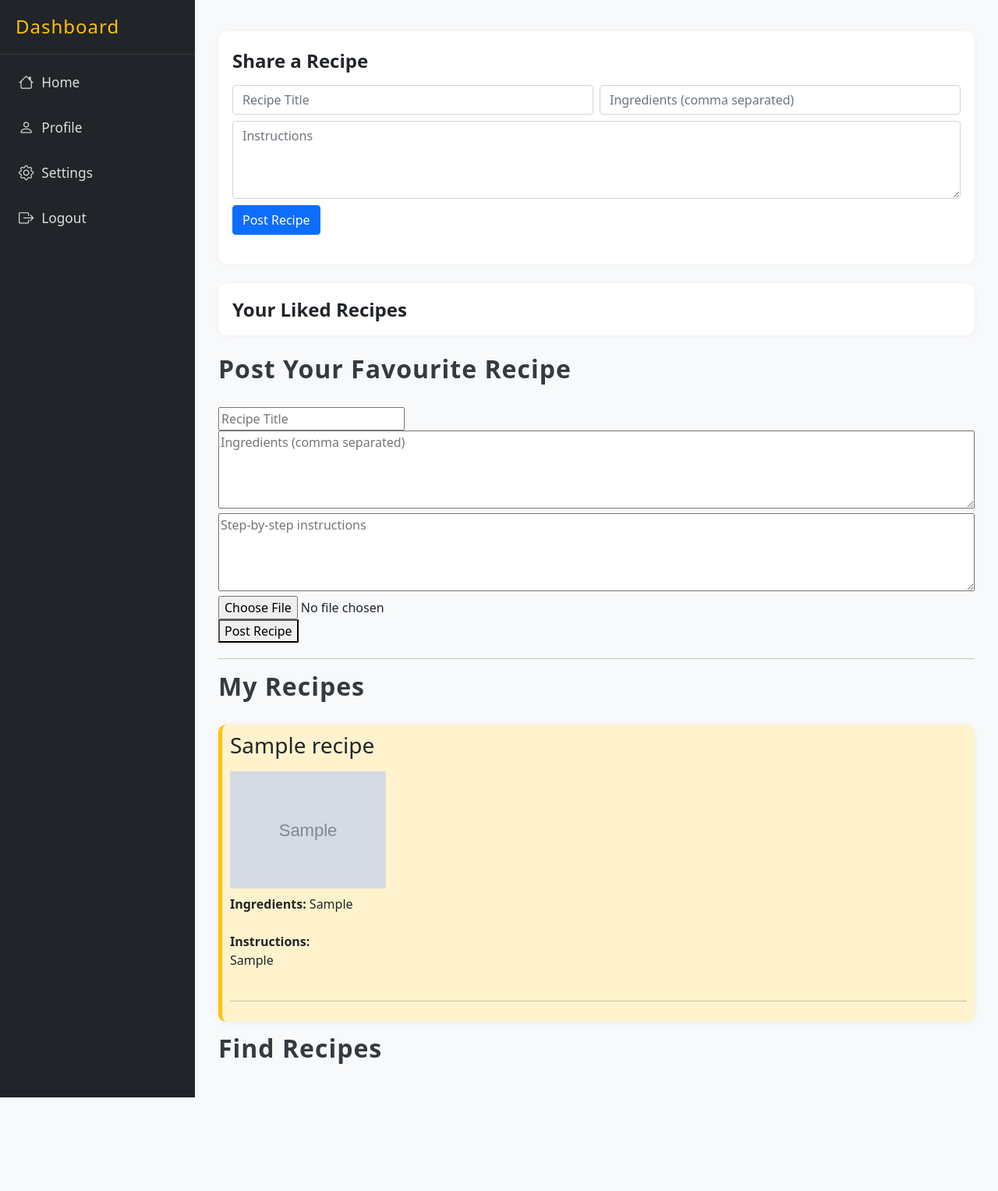
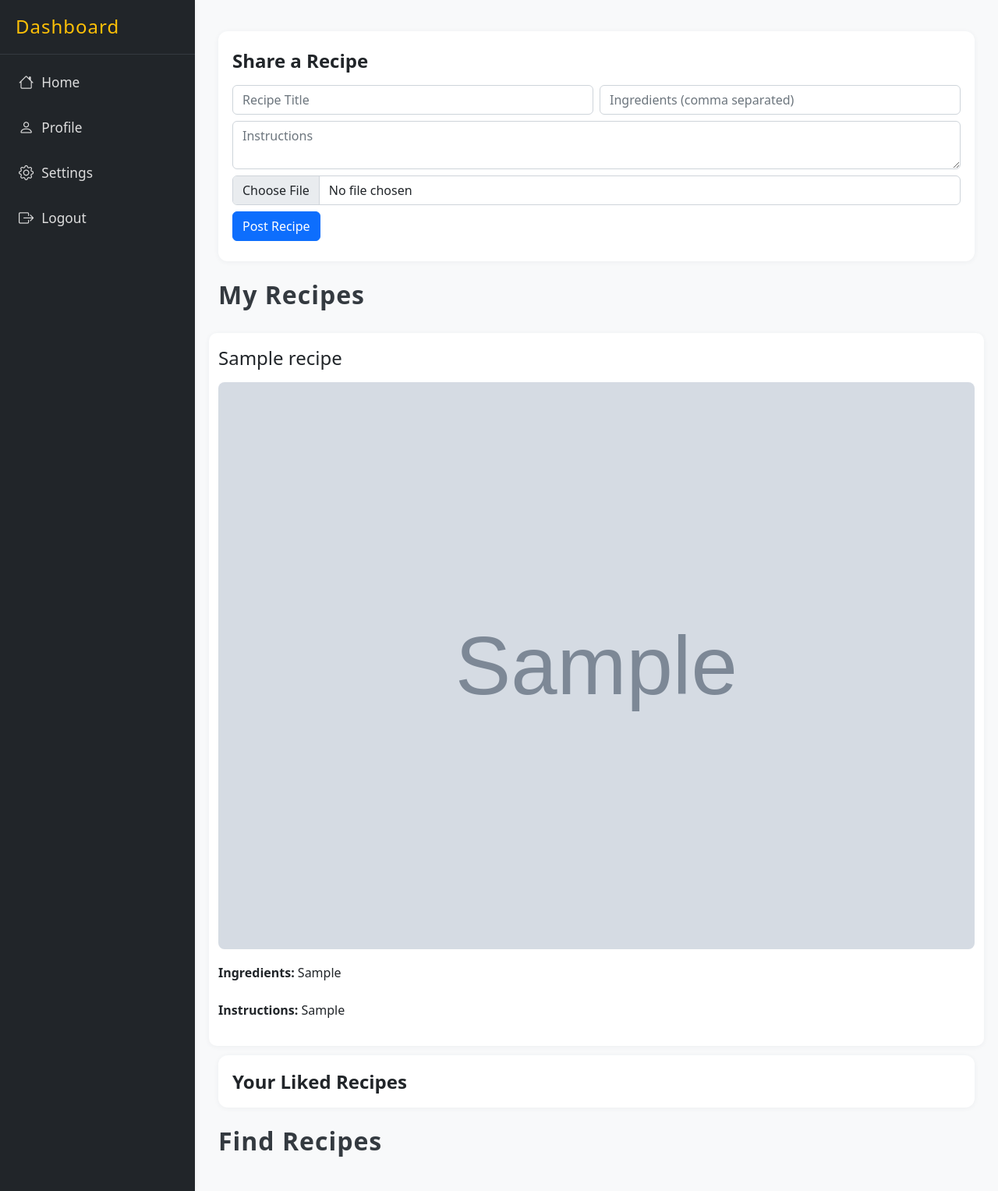
Before and after one commit to marvin101/bite-food, a PHP site: page /dashboard.php in a window 1280 px wide. Shown: the whole page at 78% size. Before the commit the page ends 1407 px from the top, so only its background shows below. Run offline with PHP 8.4, Linux system fonts and the light colour scheme; the visitor is signed in with stand-in values (Sample User, id 1); tables that the repository leaves empty or names only in its code hold one stand-in row (values such as "Sample post"); grey boxes marked "Sample" are stand-in pictures.

Commit message:
dashboard fixed

```diff
--- a/add_recipe.php
+++ b/add_recipe.php
@@ -29,7 +29,7 @@ $stmt = $conn->prepare("INSERT INTO recipes (user_id, title, ingredients, instru
 $stmt->bind_param("issss", $_SESSION['user_id'], $title, $ingredients, $instructions, $image_url);
 
 if ($stmt->execute()) {
-    header("Location: dashboard.html");
+    header("Location: dashboard.php");
 } else {
     echo "Error: " . $stmt->error;
 }
--- a/dashboard.css
+++ b/dashboard.css
@@ -1,4 +1,10 @@
-/* Sidebar styling */
+body {
+    font-family: 'Segoe UI', Tahoma, Geneva, Verdana, sans-serif;
+    background-color: #f8f9fa;
+    margin: 0;
+    padding: 0;
+}
+
 .sidebar {
     width: 250px;
     background: #212529;
@@ -13,11 +19,23 @@
 
 .sidebar-header {
     display: flex;
-    align-items: center;
-    justify-content: space-between;
+    flex-direction: column;
+    align-items: flex-start;
+    justify-content: flex-start;
     padding: 0 20px 20px 20px;
     border-bottom: 1px solid #343a40;
     margin-bottom: 10px;
+    gap: 8px;
+}
+
+.logo-link img {
+    height: 32px !important;
+    width: auto !important;
+    border-radius: 8px;
+    box-shadow: 0 2px 8px rgba(56, 169, 219, 0.10);
+    margin-bottom: 4px;
+    transition: box-shadow 0.2s;
+    object-fit: contain;
 }
 
 .sidebar h3 {
@@ -71,7 +89,6 @@
     padding: 6px 10px;
 }
 
-/* Always show on small screens, hide on large screens */
 @media (min-width: 992px) {
     #sidebarCollapse {
         display: none !important;
@@ -81,26 +98,6 @@
     #sidebarCollapse {
         display: inline-flex !important;
     }
-}
-
-/* Main content area */
-#content {
-    flex: 1;
-    padding: 40px 30px 30px 30px;
-    background-color: #f8f9fa;
-    min-height: 100vh;
-    transition: margin-left 0.3s;
-}
-
-#content h2 {
-    font-weight: 600;
-    color: #343a40;
-    margin-bottom: 30px;
-    letter-spacing: 1px;
-}
-
-/* Responsive sidebar for mobile */
-@media (max-width: 991.98px) {
     .sidebar {
         position: fixed;
         top: 0;
@@ -126,7 +123,6 @@
         z-index: 1049;
     }
 }
-
 @media (min-width: 992px) {
     .sidebar {
         left: 0 !important;
@@ -138,11 +134,23 @@
     }
 }
 
-/* Hide message by default */
-#msg {
-    display: none;
+/* Main content area */
+#content {
+    flex: 1;
+    padding: 40px 30px 30px 30px;
+    background-color: #f8f9fa;
+    min-height: 100vh;
+    transition: margin-left 0.3s;
 }
 
+#content h2 {
+    font-weight: 600;
+    color: #343a40;
+    margin-bottom: 30px;
+    letter-spacing: 1px;
+}
+
+/* Share Recipe Panel */
 .share-recipe-panel {
     background: #fff;
     border-radius: 12px;
@@ -157,6 +165,7 @@
     font-weight: 600;
 }
 
+/* Liked Recipes Panel */
 .liked-recipes-panel {
     background: #fff;
     border-radius: 12px;
@@ -171,6 +180,7 @@
     font-weight: 600;
 }
 
+/* Favourite Button */
 .fav-btn {
     background: none;
     border: none;
@@ -188,6 +198,7 @@
     outline: none;
 }
 
+/* Recipe Card */
 .recipe-card {
     background: #fff;
     border-radius: 10px;
@@ -216,17 +227,7 @@
     color: #444;
 }
 
-form {
-    margin-bottom: 20px;
+/* Modal z-index fix for sidebar overlay */
+.modal {
+    z-index: 2000;
 }
-textarea {
-    width: 100%;
-    height: 100px;
-    margin: 5px 0;
-}
-.recipe-card {
-    padding: 10px;
-    background: #fff3cd;
-    border-left: 5px solid #ffc107;
-    margin-bottom: 15px;
-}
--- a/dashboard.html
+++ b/dashboard.html
@@ -6,25 +6,22 @@
   <meta name="viewport" content="width=device-width, initial-scale=1.0">
   <title>Dashboard</title>
   <link rel="stylesheet" href="dashboard.css">
-  <link rel="stylesheet"
-    href="https://cdnjs.cloudflare.com/ajax/libs/bootstrap-icons/1.5.0/font/bootstrap-icons.min.css">
-  <link rel="stylesheet" href="https://maxcdn.bootstrapcdn.com/bootstrap/5.1.3/css/bootstrap.min.css">
+  <link rel="stylesheet" href="https://cdn.jsdelivr.net/npm/bootstrap-icons@1.11.3/font/bootstrap-icons.css">
+  <link href="https://cdn.jsdelivr.net/npm/bootstrap@5.2.3/dist/css/bootstrap.min.css" rel="stylesheet">
 </head>
 
 <body>
-
   <div class="d-flex">
     <!-- Sidebar -->
     <nav id="sidebar" class="sidebar">
       <div class="sidebar-header">
         <h3>Dashboard</h3>
-        <button id="sidebarCollapse" class="btn btn-outline-secondary d-lg-none" type="button"
-          aria-label="Toggle sidebar">
+        <button id="sidebarCollapse" class="btn btn-outline-secondary d-lg-none" type="button" aria-label="Toggle sidebar">
           <i class="bi bi-list"></i>
         </button>
       </div>
       <ul class="list-unstyled components">
-        <li><a href="dashboard.php"><i class="bi bi-house"></i> Home</a></li>
+        <li><a href="index.html"><i class="bi bi-house"></i> Home</a></li>
         <li><a href="profile.php"><i class="bi bi-person"></i> Profile</a></li>
         <li><a href="settings.php"><i class="bi bi-gear"></i> Settings</a></li>
         <li><a href="logout.php"><i class="bi bi-box-arrow-right"></i> Logout</a></li>
@@ -38,23 +35,32 @@
       <!-- Share a Recipe Form -->
       <div class="share-recipe-panel mb-4">
         <h4>Share a Recipe</h4>
-        <form id="shareRecipeForm" class="row g-2">
+        <form action="add_recipe.php" method="POST" enctype="multipart/form-data" class="row g-2">
           <div class="col-12 col-md-6">
-            <input type="text" class="form-control" id="recipeTitle" placeholder="Recipe Title" required>
+            <input type="text" class="form-control" name="title" placeholder="Recipe Title" required>
           </div>
           <div class="col-12 col-md-6">
-            <input type="text" class="form-control" id="recipeIngredients" placeholder="Ingredients (comma separated)"
-              required>
+            <input type="text" class="form-control" name="ingredients" placeholder="Ingredients (comma separated)" required>
           </div>
           <div class="col-12">
-            <textarea class="form-control" id="recipeInstructions" rows="2" placeholder="Instructions"
-              required></textarea>
+            <textarea class="form-control" name="instructions" rows="2" placeholder="Instructions" required></textarea>
+          </div>
+          <div class="col-12">
+            <input type="file" class="form-control" name="image">
           </div>
           <div class="col-12">
             <button type="submit" class="btn btn-primary">Post Recipe</button>
           </div>
         </form>
         <div id="shareRecipeMsg" class="mt-2"></div>
+      </div>
+
+      <!-- My Recipes Section -->
+      <div class="container mt-4 px-0">
+        <h2>My Recipes</h2>
+        <div id="myRecipes" class="row">
+          <?php include 'fetch_recipes.php'; ?>
+        </div>
       </div>
 
       <!-- Liked Recipes Section -->
@@ -64,23 +70,6 @@
           <!-- Liked recipes will be rendered here -->
         </div>
       </div>
-      <!-- Post favourite recipes -->
-      <h2>Post Your Favourite Recipe</h2>
-      <form action="add_recipe.php" method="POST" enctype="multipart/form-data">
-        <input type="text" name="title" placeholder="Recipe Title" required><br>
-        <textarea name="ingredients" placeholder="Ingredients (comma separated)" required></textarea><br>
-        <textarea name="instructions" placeholder="Step-by-step instructions" required></textarea><br>
-        <input type="file" name="image"><br>
-        <button type="submit">Post Recipe</button>
-      </form>
-
-      <hr>
-
-      <h2>My Recipes</h2>
-      <div id="myRecipes">
-        <?php include 'fetch_recipes.php'; ?>
-      </div>
-      <!-- Post favourite recipes end -->
 
       <!-- Search Results Section -->
       <h2>Find Recipes</h2>
@@ -109,11 +98,8 @@
     </div>
   </div>
 
-  <script src="https://ajax.googleapis.com/ajax/libs/jquery/3.5.1/jquery.min.js"></script>
-  <script src="https://cdnjs.cloudflare.com/ajax/libs/popper.js/1.16.0/umd/popper.min.js"></script>
-  <script src="https://maxcdn.bootstrapcdn.com/bootstrap/5.1.3/js/bootstrap.min.js"></script>
+  <script src="https://cdn.jsdelivr.net/npm/bootstrap@5.2.3/dist/js/bootstrap.bundle.min.js"></script>
   <script src="dashboard.js"></script>
-
 </body>
 
 </html>
--- a/dashboard.js
+++ b/dashboard.js
@@ -63,19 +63,10 @@ chatForm.addEventListener('submit', function(e) {
 // Simulate login state (set by backend in real app)
 window.isLoggedIn = typeof window.username !== "undefined" && window.username !== null;
 
-// --- Share Recipe Logic ---
-const shareRecipeForm = document.getElementById('shareRecipeForm');
-const shareRecipeMsg = document.getElementById('shareRecipeMsg');
-const searchResults = document.getElementById('searchResults');
+// --- Liked Recipes Logic ---
 const likedRecipesPanel = document.getElementById('likedRecipes');
 
-// Store recipes and liked recipes in localStorage for demo
-function getSharedRecipes() {
-  return JSON.parse(localStorage.getItem('sharedRecipes') || '[]');
-}
-function saveSharedRecipes(recipes) {
-  localStorage.setItem('sharedRecipes', JSON.stringify(recipes));
-}
+// Store liked recipes in localStorage for demo
 function getLikedRecipes() {
   return JSON.parse(localStorage.getItem('likedRecipes') || '[]');
 }
@@ -83,27 +74,34 @@ function saveLikedRecipes(recipes) {
   localStorage.setItem('likedRecipes', JSON.stringify(recipes));
 }
 
-// Handle share recipe form submit
-if (shareRecipeForm) {
-  shareRecipeForm.addEventListener('submit', function(e) {
-    e.preventDefault();
-    const title = document.getElementById('recipeTitle').value.trim();
-    const ingredients = document.getElementById('recipeIngredients').value.trim();
-    const instructions = document.getElementById('recipeInstructions').value.trim();
-    if (!title || !ingredients || !instructions) return;
-    const recipes = getSharedRecipes();
-    recipes.unshift({
-      id: Date.now(),
-      title,
-      ingredients,
-      instructions
-    });
-    saveSharedRecipes(recipes);
-    shareRecipeMsg.textContent = "Recipe posted!";
-    shareRecipeForm.reset();
-    renderSearchResults();
+// --- Liked Recipes Logic ---
+function renderLikedRecipes() {
+  const liked = getLikedRecipes();
+  likedRecipesPanel.innerHTML = '';
+  if (liked.length === 0) {
+    likedRecipesPanel.innerHTML = '<div class="text-muted">No liked recipes yet.</div>';
+    return;
+  }
+  liked.forEach(recipe => {
+    const div = document.createElement('div');
+    div.className = 'col-12 col-md-6 col-lg-4';
+    div.innerHTML = `
+      <div class="recipe-card">
+        <div class="recipe-card-title">${recipe.title}</div>
+        <div class="recipe-card-ingredients"><b>Ingredients:</b> ${recipe.ingredients}</div>
+        <div class="recipe-card-instructions"><b>Instructions:</b> ${recipe.instructions}</div>
+      </div>
+    `;
+    likedRecipesPanel.appendChild(div);
   });
 }
+
+// Initial render
+if (likedRecipesPanel) {
+  renderLikedRecipes();
+}
+  shareRecipeForm.reset();
+  renderSearchResults();
 
 // --- Liked Recipes Logic ---
 function renderLikedRecipes() {
--- a/fetch_recipes.php
+++ b/fetch_recipes.php
@@ -1,5 +1,7 @@
 <?php
-session_start();
+if (session_status() === PHP_SESSION_NONE) {
+    session_start();
+}
 require 'db.php';
 
 if (!isset($_SESSION['user_id'])) {
@@ -17,13 +19,12 @@ if ($result->num_rows === 0) {
 } else {
     while ($row = $result->fetch_assoc()) {
         echo "<div class='recipe-card'>";
-        echo "<h3>" . htmlspecialchars($row['title']) . "</h3>";
-        if ($row['image_url']) {
-            echo "<img src='" . htmlspecialchars($row['image_url']) . "' width='200'>";
+        echo "<h4>" . htmlspecialchars($row['title']) . "</h4>";
+        if (!empty($row['image_url'])) {
+            echo "<img src='" . htmlspecialchars($row['image_url']) . "' alt='Recipe Image' style='max-width:100%;border-radius:8px;margin-bottom:10px;'>";
         }
         echo "<p><strong>Ingredients:</strong> " . htmlspecialchars($row['ingredients']) . "</p>";
-        echo "<p><strong>Instructions:</strong><br>" . nl2br(htmlspecialchars($row['instructions'])) . "</p>";
-        echo "<hr>";
+        echo "<p><strong>Instructions:</strong> " . nl2br(htmlspecialchars($row['instructions'])) . "</p>";
         echo "</div>";
     }
 }
```
Also changed, not shown: profile.css (added), profile.html (added), profile.js (added), profile.php (added).
